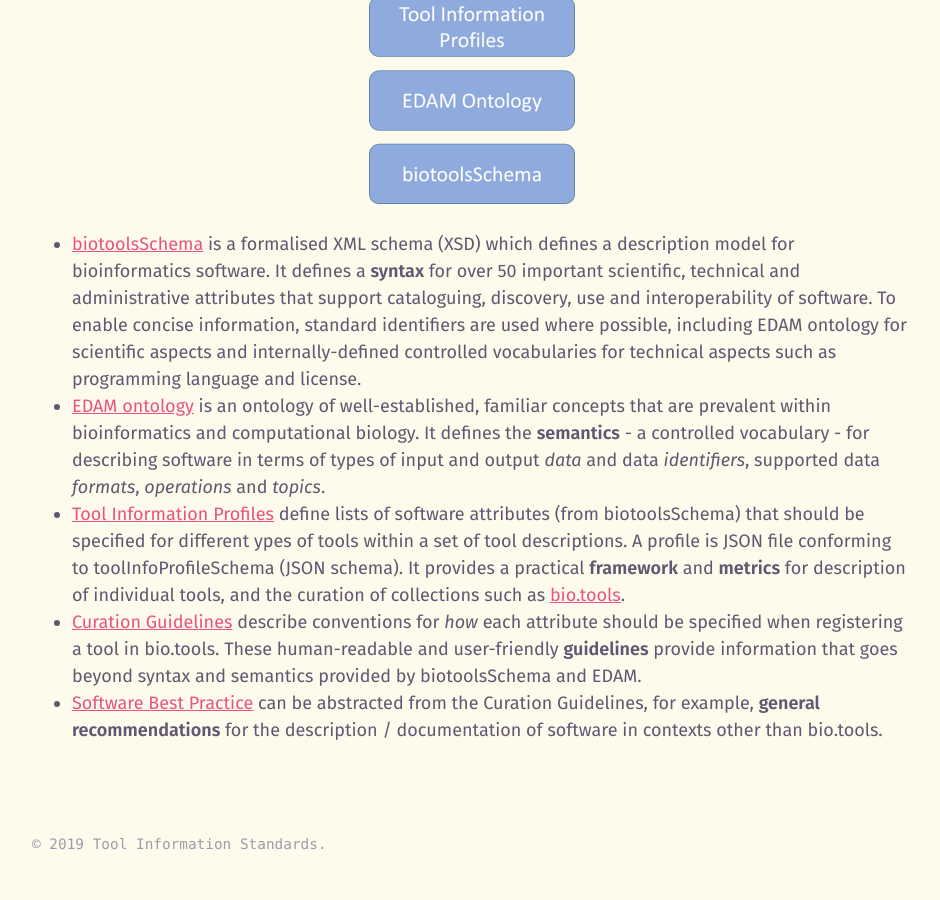
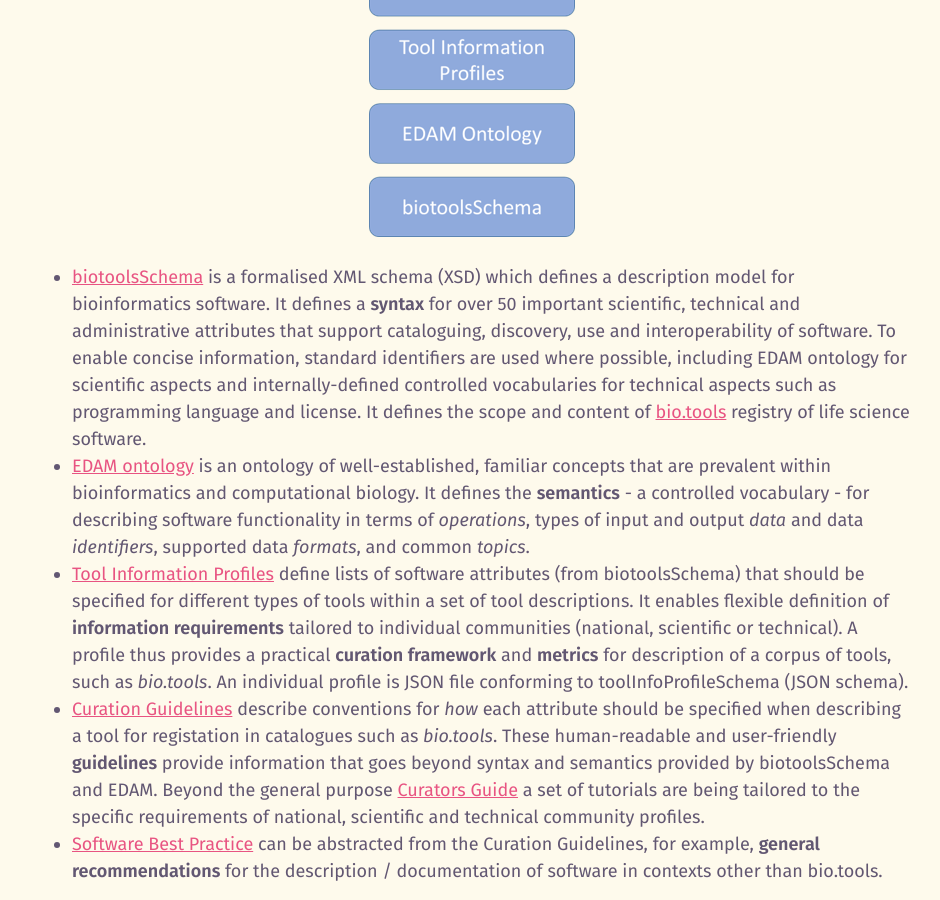
Before and after one commit to bio-tools/Tool-Information-Standards, a Jekyll site: the page built from docs/tool_information_standards.md, in a window 1280 px wide and 900 px high, scrolled down 596 px. Shown: the whole window, without its empty margins (40-980 px from the left). Built offline with Jekyll 4.4.1, drawn with Linux system fonts in a browser that asks for light colours; some of the changed text lies outside the part shown.

Commit message:
file name changes mix-up fixed

```diff
--- a/docs/tool_information_standards.md
+++ b/docs/tool_information_standards.md
@@ -3,12 +3,19 @@ title: "Tool Information Standards"
 layout: about
 ---
 
-The **Tool Information Standards** are a stack of interrelated technologies and guidelines:
+The **Tool Information Standards** are a stack of interrelated open, community-defined technologies and guidelines:
 
 ![technology_stack]({{site.url}}/assets/images/technology_stack.png){: .align-center}
 
-- [biotoolsSchema](https://github.com/bio-tools/biotoolsschema) is a formalised XML schema (XSD) which defines a description model for bioinformatics software. It defines a **syntax** for over 50 important scientific, technical and administrative attributes that support cataloguing, discovery, use and interoperability of software. To enable concise information, standard identifiers are used where possible, including EDAM ontology for scientific aspects and internally-defined controlled vocabularies for technical aspects such as programming language and license.
-- [EDAM ontology](https://github.com/edamontology/edamontology) is an ontology of well-established, familiar concepts that are prevalent within bioinformatics and computational biology. It defines the **semantics** - a controlled vocabulary - for describing software in terms of types of input and output *data* and data *identifiers*, supported data *formats*, *operations* and *topics*.
-- [Tool Information Profiles](http://github.com/bio-tools/tool-information-profile) define lists of software attributes (from biotoolsSchema) that should be specified for different ypes of tools within a set of tool descriptions. A profile is JSON file conforming to toolInfoProfileSchema (JSON schema). It provides a practical **framework** and **metrics** for description of individual tools, and the curation of collections such as [bio.tools](https://bio.tools).
-- [Curation Guidelines](http://biotools.readthedocs.io/en/latest/curators_guide.html) describe conventions for *how* each attribute should be specified when registering a tool in bio.tools.  These human-readable and user-friendly **guidelines** provide information that goes beyond syntax and semantics provided by biotoolsSchema and EDAM.
-- [Software Best Practice](https://todo) can be abstracted from the Curation Guidelines, for example, **general recommendations** for the description / documentation of software in contexts other than bio.tools.
+- [biotoolsSchema](https://github.com/bio-tools/biotoolsschema) is a formalised XML schema (XSD) which defines a description model for bioinformatics software. It defines a **syntax** for over 50 important scientific, technical and administrative attributes that support cataloguing, discovery, use and interoperability of software. To enable concise information, standard identifiers are used where possible, including EDAM ontology for scientific aspects and internally-defined controlled vocabularies for technical aspects such as programming language and license. It defines the scope and content of [bio.tools](https://bio.tools) registry of life science software.
+- [EDAM ontology](https://github.com/edamontology/edamontology) is an ontology of well-established, familiar concepts that are prevalent within bioinformatics and computational biology. It defines the **semantics** - a controlled vocabulary - for describing software functionality in terms of *operations*, types of input and output *data* and data *identifiers*, supported data *formats*, and common *topics*.
+- [Tool Information Profiles](http://github.com/bio-tools/tool-information-profile) define lists of software attributes (from biotoolsSchema) that should be specified for different types of tools within a set of tool descriptions. It enables flexible definition of **information requirements** tailored to individual communities (national, scientific or technical). A profile thus provides a practical **curation framework** and **metrics** for description of a corpus of tools, such as *bio.tools*. An individual profile is JSON file conforming to toolInfoProfileSchema (JSON schema).
+- [Curation Guidelines](http://biotools.readthedocs.io/en/latest/curators_guide.html) describe conventions for *how* each attribute should be specified when describing a tool for registation in catalogues such as *bio.tools*.  These human-readable and user-friendly **guidelines** provide information that goes beyond syntax and semantics provided by biotoolsSchema and EDAM. Beyond the general purpose [Curators Guide](https://biotools.readthedocs.io/en/latest/curators_guide.html) a set of tutorials are being tailored to the specific requirements of national, scientific and technical community profiles.
+- [Software Best Practice](https://elixir-europe.org/about-us/commissioned-services/software-best-practices) can be abstracted from the Curation Guidelines, for example, **general recommendations** for the description / documentation of software in contexts other than bio.tools.
+
+
+The standards are in support of the broader *bio.tools* initative, fostered with support from [ELIXIR](https://elixir-europe.org/), which aspires to provide comprehensive and consistent information for all European bioinformatics resources:
+
+*Community curation of bioinformatics software and data resources* (2019), Briefings in Bioinformatics, [doi:10.1093/bib/bbz075](https://doi.org/10.1093/bib/bbz075)
+*The bio.tools registry of software tools and data resources for the life sciences* (2019), Genome Biology, [doi:https://doi.org/10.1093/bioinformatics/btt113.](https://doi.org/10.1093/bioinformatics/btt113)
+*Tools and data services registry: a community effort to document bioinformatics resources* (2016), Nucleic Acids Research [doi:10.1093/nar/gkv1116](https://doi.org/10.1093/nar/gkv1116)
```
Also changed, not shown: docs/tool_information_standard.md (deleted, +0 -21 lines).
